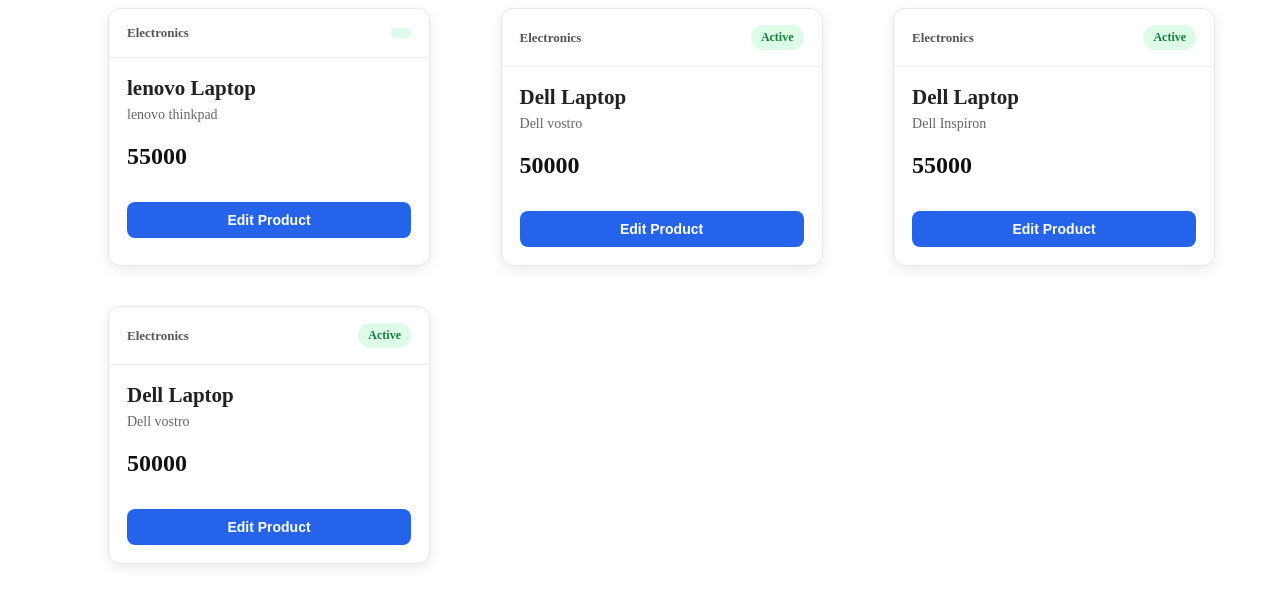
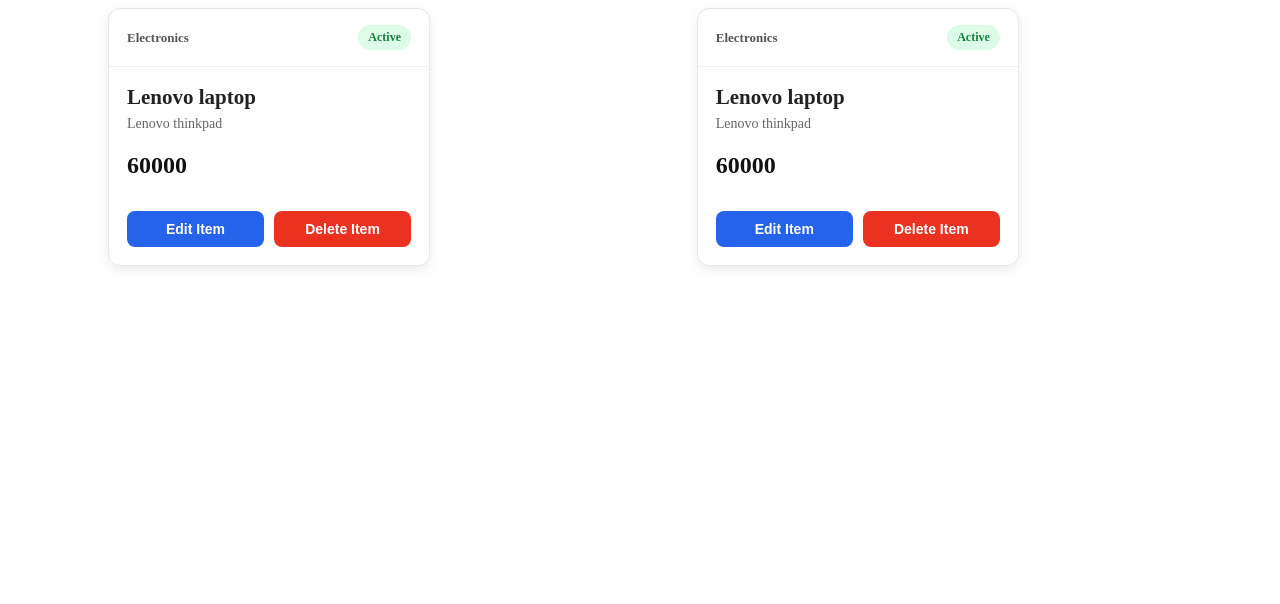
Before and after one commit to amitkumarpaliwal/inventory-manager, a Next.js app: page /products in a window 1280 px wide. Shown: the top 604 px of the page. Built offline with nearby package versions, Linux system fonts and the light colour scheme; data requests are answered from the project's data file.

Commit message:
added delete option

```diff
--- a/db.json
+++ b/db.json
@@ -21,35 +21,20 @@
   ],
   "products": [
     {
-      "name": "lenovo Laptop",
-      "description": "lenovo thinkpad",
-      "price": 55000,
-      "id": "101"
-    },
-    {
       "id": "102",
-      "sku": "ELE002",
-      "name": "Dell Laptop",
-      "description": "Dell vostro",
-      "price": 50000,
+      "sku": "ELE001",
+      "name": "Lenovo laptop",
+      "description": "Lenovo thinkpad",
+      "price": 60000,
       "categoryId": 1,
       "status": "Active"
     },
     {
       "id": "103",
-      "sku": "ELE003",
-      "name": "Dell Laptop",
-      "description": "Dell Inspiron",
-      "price": 55000,
-      "categoryId": 1,
-      "status": "Active"
-    },
-    {
-      "id": "104",
-      "sku": "ELE004",
-      "name": "Dell Laptop",
-      "description": "Dell vostro",
-      "price": 50000,
+      "sku": "ELE001",
+      "name": "Lenovo laptop",
+      "description": "Lenovo thinkpad",
+      "price": 60000,
       "categoryId": 1,
       "status": "Active"
     }
--- a/package.json
+++ b/package.json
@@ -13,7 +13,8 @@
     "axios": "^1.11.0",
     "next": "^15.0.0",
     "react": "^19.0.0",
-    "react-dom": "^19.0.0"
+    "react-dom": "^19.0.0",
+    "react-toastify": "^11.1.0"
   },
   "devDependencies": {
     "@types/node": "^24.0.0",
--- a/src/app/layout.tsx
+++ b/src/app/layout.tsx
@@ -1,4 +1,6 @@
 import type { ReactNode } from 'react';
+import { ToastContainer } from "react-toastify";
+
 
 interface RootLayoutProps {
   children: ReactNode;
@@ -7,7 +9,15 @@
 export default function RootLayout({ children }: RootLayoutProps) {
   return (
     <html lang="en">
-      <body>{children}</body>
+      <body>{children}
+      <ToastContainer
+position="top-right"
+autoClose={3000}
+closeOnClick
+draggable
+hideProgressBar ={true}
+/>
+</body>
     </html>
   );
 }
--- a/src/app/products/page.tsx
+++ b/src/app/products/page.tsx
@@ -10,19 +10,22 @@
   const [products, setProducts] = useState<Product[]>([]);
 
   useEffect(() => {
-    const loadProducts = async (): Promise<void> => {
+  const loadProducts = async (): Promise<void> => {
         const productsData = await productService.getAllProducts();
         setProducts(productsData);
     };
-
     void loadProducts();
   }, []);
+
+  const handleProductDeleted = (id: number): void => {
+    setProducts((current) => current.filter((product) => product.id !== id));
+  };
 
   return (
     <div className={styles.layout}>
       <div className={styles.productgrid}>
         {products.map((product) => (
-          <ProductCard key={product.id} product={product} />
+          <ProductCard key={product.id} product={product} onDeleted ={handleProductDeleted} />
         ))}
       </div>
     </div>
--- a/src/services/productService.ts
+++ b/src/services/productService.ts
@@ -1,6 +1,8 @@
 import { AxiosError } from "axios";
 import type { Product, ProductFormValues, ProductServiceError } from "../types/product";
 import { apiClient } from "./api";
+import { toast } from "react-toastify";
+
 
 const productServiceError = (error: unknown): ProductServiceError => {
   if (error instanceof AxiosError) {
@@ -40,12 +42,23 @@
     }
   },
 
-  updateProduct: async (id: number, productData: Product): Promise<Product> => {
+  updateProduct: async (id: number, productData: ProductFormValues): Promise<Product> => {
     try {
-      const response = await apiClient.put<Product>(`/products/${id}`, productData);
+      const response = await apiClient.patch<Product>(`/products/${id}`, productData);
       return response.data;
     } catch (error) {
       throw productServiceError(error);
     }
   },
+
+  deleteProduct : async (id:number) => {
+    try{
+     await apiClient.delete(`/products/${id}`);
+      toast.warning("product deleted")
+    }
+    catch(error)
+    {
+      throw productServiceError(error);
+    }
+  }
 };
--- /dev/null
+++ b/src/shared/confirmModal/confirmModal.module.css
@@ -0,0 +1,63 @@
+.modalOverlay {
+  position: fixed;
+  top: 0;
+  left: 0;
+  width: 100%;
+  height: 100%;
+  background: rgba(0, 0, 0, 0.5);
+
+  display: flex;
+  justify-content: center;
+  align-items: center;
+
+  z-index: 1000;
+}
+
+.modalContainer {
+  background: #fff;
+  padding: 20px;
+  width: 400px;
+  border-radius: 8px;
+  text-align: center;
+  box-shadow: 0 4px 10px rgba(0, 0, 0, 0.25);
+}
+
+.modalContainer h2 {
+  margin-bottom: 15px;
+}
+
+.modalContainer p {
+  margin-bottom: 20px;
+}
+
+.modalButtons {
+  display: flex;
+  justify-content: center;
+  gap: 10px;
+}
+
+.confirmBtn {
+  background-color: #dc3545;
+  color: white;
+  border: none;
+  padding: 10px 18px;
+  cursor: pointer;
+  border-radius: 4px;
+}
+
+.confirmBtn:hover {
+  background-color: #c82333;
+}
+
+.cancelBtn {
+  background-color: #6c757d;
+  color: white;
+  border: none;
+  padding: 10px 18px;
+  cursor: pointer;
+  border-radius: 4px;
+}
+
+.cancelBtn:hover {
+  background-color: #5a6268;
+}
--- /dev/null
+++ b/src/shared/confirmModal/confirmModal.tsx
@@ -0,0 +1,38 @@
+import styles from './confirmModal.module.css'
+
+export default function ConfirmModal({
+  isOpen,
+  title,
+  message,
+  onConfirm,
+  onCancel,}) {
+
+    if(!isOpen)
+    {
+        return null;
+    }
+   return (
+    <div className={styles.modalOverlay}>
+      <div className={styles.modalContainer}>
+        <h2>{title}</h2>
+        <p>{message}</p>
+
+        <div className= {styles.modalButtons}>
+          <button
+            className= {styles.confirmBtn}
+            onClick={onConfirm}
+          >
+            Yes
+          </button>
+
+          <button
+            className= {styles.cancelBtn}
+            onClick={onCancel}
+          >
+            No
+          </button>
+        </div>
+      </div>
+    </div>
+  );
+}
--- a/src/shared/productcard/productcard.module.css
+++ b/src/shared/productcard/productcard.module.css
@@ -9,7 +9,6 @@
 }
 
 .card:hover {
-  transform: translateY(-4px);
   box-shadow: 0 8px 20px rgba(0, 0, 0, 0.12);
 }
 
@@ -59,11 +58,15 @@
 }
 
 .actions {
+  display: flex;
+  flex-direction: grid;
+  justify-content: flex-start;
   padding: 14px 18px 18px;
+  gap: 10px;
 }
 
 .editButton {
-  width: 100%;
+  width: 50%;
   padding: 10px 16px;
   border: none;
   border-radius: 8px;
@@ -73,3 +76,15 @@
   font-weight: 600;
   cursor: pointer;
 }
+
+.deleteButton {
+  width: 50%;
+  padding: 10px 16px;
+  border: none;
+  border-radius: 8px;
+  background-color: #eb3221;
+  color: white;
+  font-size: 14px;
+  font-weight: 600;
+  cursor: pointer;
+}
--- a/src/shared/productcard/productcard.tsx
+++ b/src/shared/productcard/productcard.tsx
@@ -1,14 +1,40 @@
+'use client'
+
 import { useRouter } from 'next/navigation';
 import type { Product } from '../../types/product';
 import styles from './productcard.module.css';
+import ConfirmModal from '../confirmModal/confirmModal';
+import { useState } from 'react';
+import { productService } from '../../services/productService';
 
-
-export default function ProductCard({ product }: {product : Product}) {
+export default function ProductCard({ product, onDeleted }: {product : Product, onDeleted: (id: number) => void}) {
   const router = useRouter();
-
-  const handleClick = (): void => {
+  const [showModal, setShowModal] = useState(false);
+const [productIdToDelete, setProductIdToDelete] = useState<number | null>(null);
+  const handleEdit = (): void => {
     router.push(`/edit/${product.id}`);
   };
+
+  const handleDelete = (id:number):void => {
+ setShowModal(true);
+ setProductIdToDelete(id);
+  }
+
+  const cancelDelete = () =>{
+    setShowModal(false);
+    setProductIdToDelete(null);
+  }
+
+  const confirmDelete = async () => {
+    if (productIdToDelete === null) {
+      return;
+    }
+    await productService.deleteProduct(productIdToDelete);
+
+    setShowModal(false);
+    setProductIdToDelete(null);
+      onDeleted(productIdToDelete);
+  }
 
   return (
     <div className={styles.card}>
@@ -26,10 +52,21 @@
       </div>
 
       <div className={styles.actions}>
-        <button className={styles.editButton} type='button' onClick={handleClick}>
-          Edit Product
+        <button className={styles.editButton} type='button' onClick={handleEdit}>
+          Edit Item
+        </button>
+        <button className={styles.deleteButton} type='button' onClick={() =>handleDelete(product.id)}>
+          Delete Item
         </button>
       </div>
+{    showModal &&  (<ConfirmModal
+  isOpen={showModal}
+  title="Delete Product"
+  message="Are you sure you want to delete this product?"
+  onConfirm={confirmDelete}
+  onCancel={cancelDelete}
+/>)}
+
     </div>
   );
 }
```
Also changed, not shown: src/shared/editProductForm/editProductForm.tsx (+1 -6 lines), 2 other files (tests, documents, lock files or other folders).
